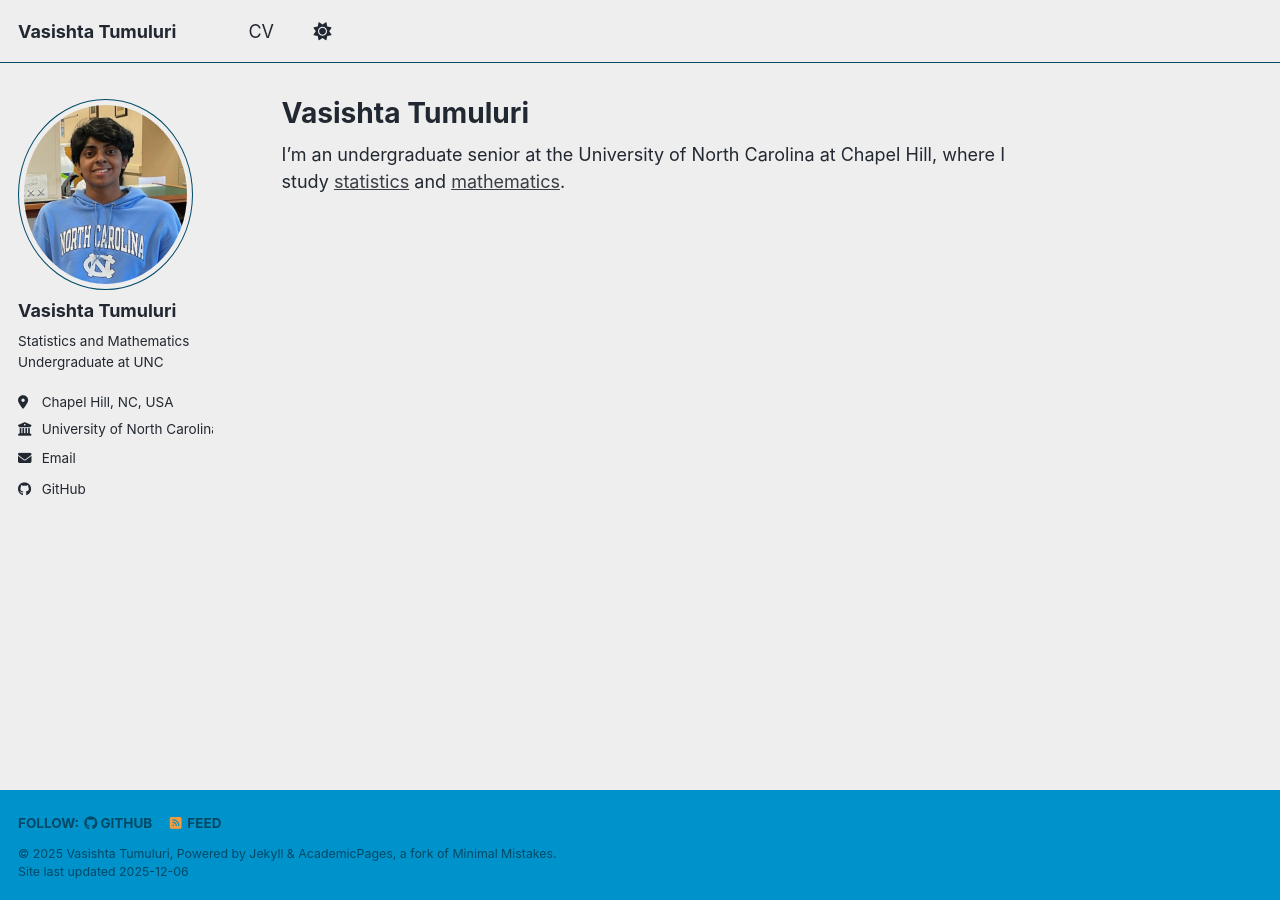
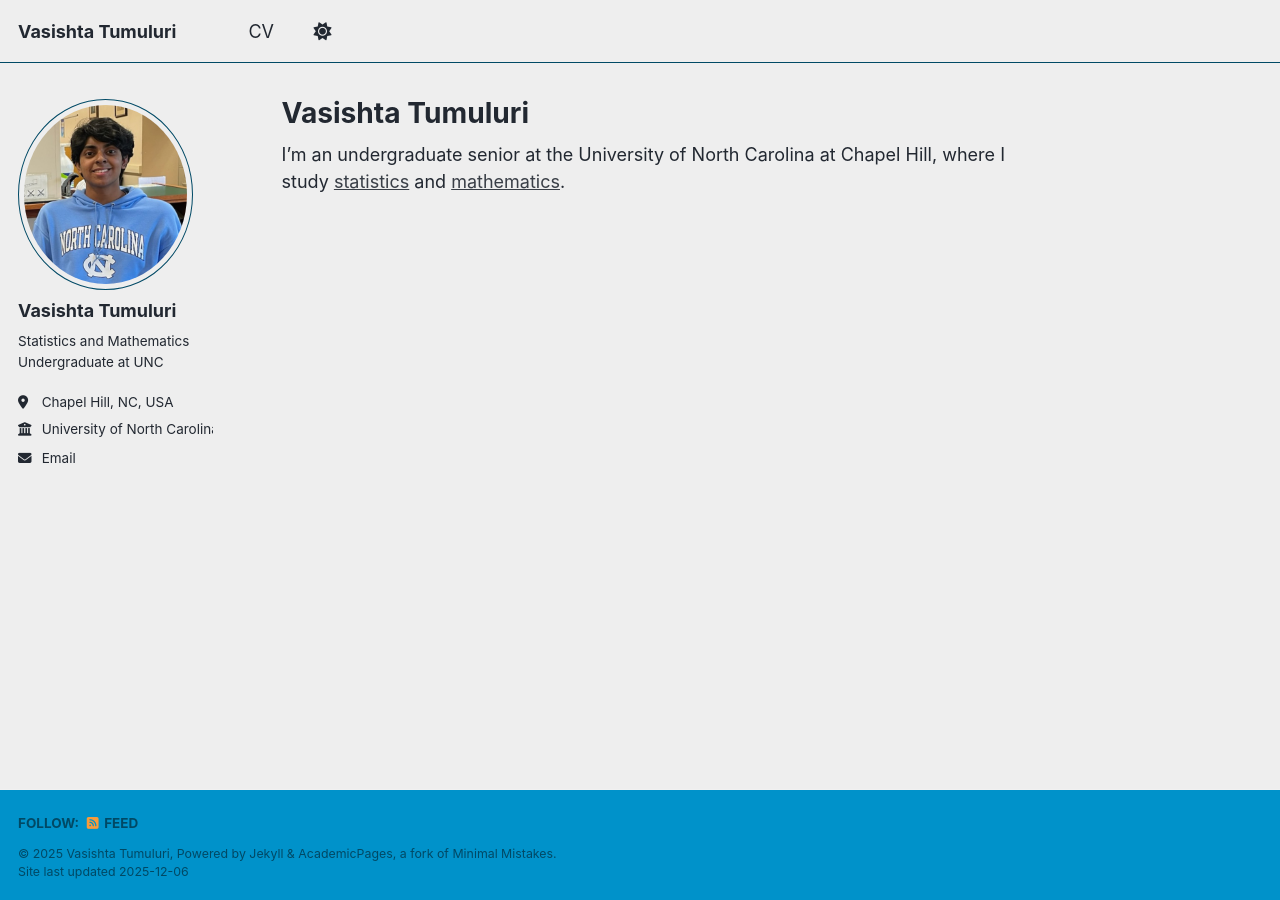
Before and after one commit to vtumulur/vtumulur.github.io, a Jekyll site: the page built from _pages/about.md, in a window 1280 px wide. Built offline with Jekyll 4.4.1, drawn with Linux system fonts in a browser that asks for light colours; a script bundle is joined from its source files by our own code; library files that are not in the unit come from our copies.

Commit message:
remove github from config

```diff
--- a/_config.yml
+++ b/_config.yml
@@ -51,7 +51,7 @@ author:
   bitbucket        : # Username - Update with your username on the site
   codepen          : # Username
   dribbble         : # Username
-  github           : "vtumulur"
+  github           : # "vtumulur"
   kaggle           : # Username
   stackoverflow    : # User number or user number and name (i.e., use "1" or "1/jeff-atwood")
 
```
